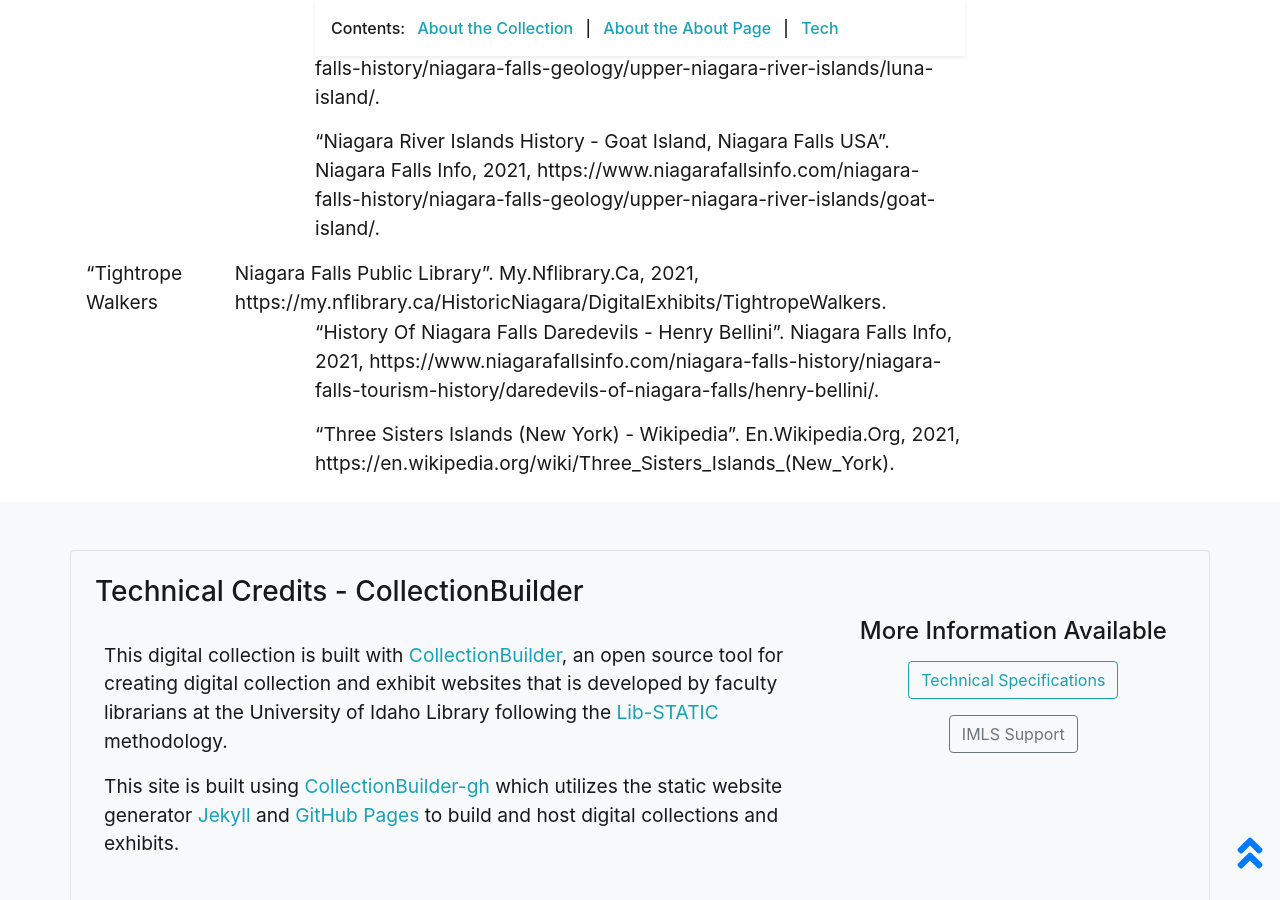
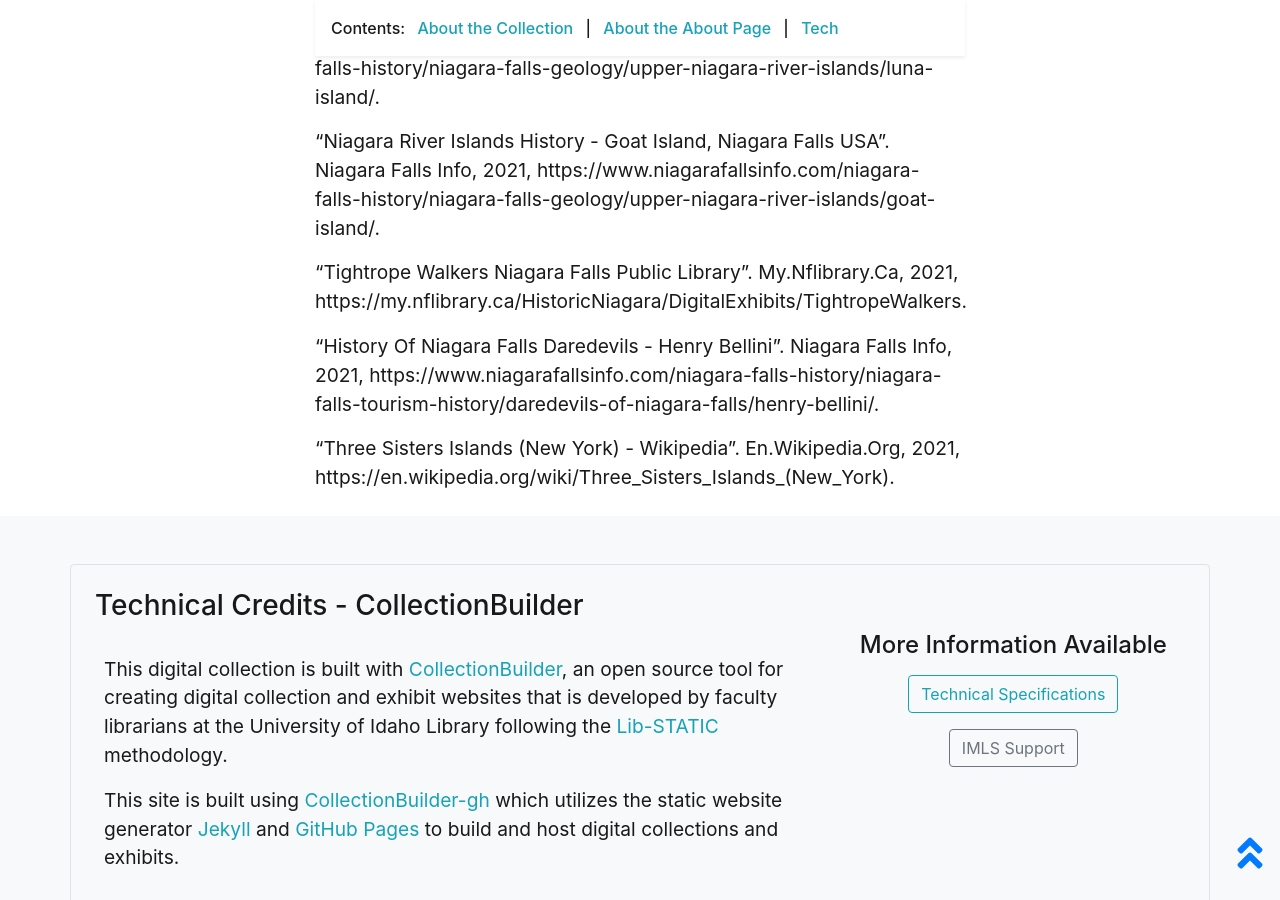
Before and after one commit to JingyueZ/history, a Jekyll site: the page built from pages/about.md, in a window 1280 px wide and 900 px high, scrolled down 3409 px. Built offline with Jekyll 4.4.1, drawn with Linux system fonts in a browser that asks for light colours.

```diff
--- a/pages/about.md
+++ b/pages/about.md
@@ -59,7 +59,7 @@ Niagarafallslive.Com, 2021, https://www.niagarafallslive.com/prospect_point_park
 
 "Niagara River Islands History - Goat Island, Niagara Falls USA". Niagara Falls Info, 2021, https://www.niagarafallsinfo.com/niagara-falls-history/niagara-falls-geology/upper-niagara-river-islands/goat-island/.
 
-"Tightrope Walkers | Niagara Falls Public Library". My.Nflibrary.Ca, 2021, https://my.nflibrary.ca/HistoricNiagara/DigitalExhibits/TightropeWalkers.
+"Tightrope Walkers Niagara Falls Public Library". My.Nflibrary.Ca, 2021, https://my.nflibrary.ca/HistoricNiagara/DigitalExhibits/TightropeWalkers.
 
 
 "History Of Niagara Falls Daredevils - Henry Bellini". Niagara Falls Info, 2021, https://www.niagarafallsinfo.com/niagara-falls-history/niagara-falls-tourism-history/daredevils-of-niagara-falls/henry-bellini/.
```
